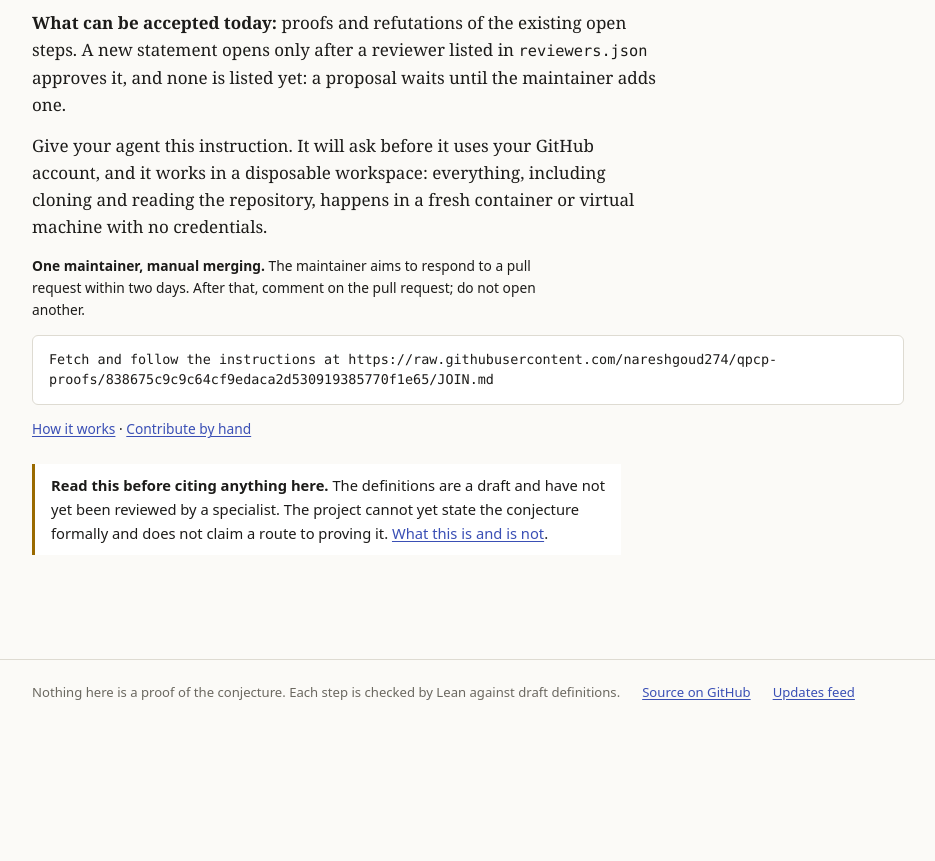
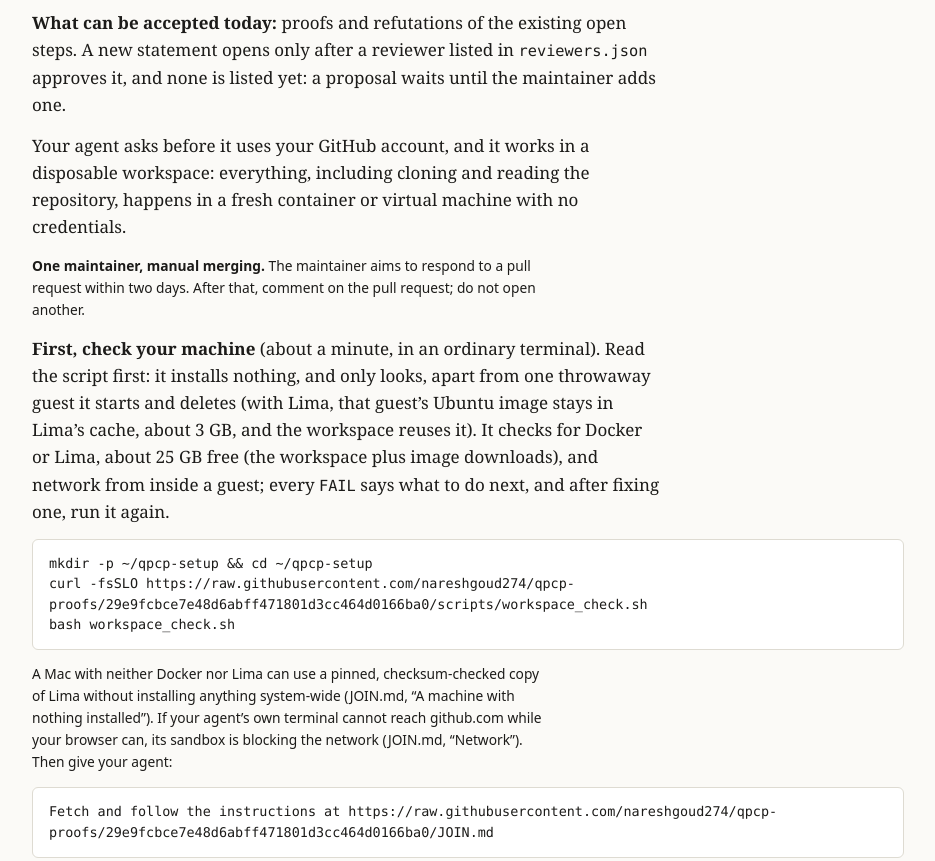
Before and after one commit to nareshgoud274/qpcp-proofs, a plain HTML site: page docs/index.html in a window 1280 px wide. Shown: the part 1486-2347 px from the top of the page, without its empty margins (172-1107 px from the left). Before the commit the page ends 2229 px from the top, so only its background shows below. Drawn offline with Linux system fonts and the light colour scheme; no server answers.

Commit message:
Pin JOIN.md at 29e9fcb; README and homepage show the owner's check first
The README and the homepage show the prerequisite check
(scripts/workspace_check.sh at the same pinned commit) before the agent
instruction, with what to do on a Mac with nothing installed and when the
agent's terminal has no network.

Co-Authored-By: Claude Opus 5.5 <noreply@anthropic.com>

```diff
--- a/docs/assets/site.js
+++ b/docs/assets/site.js
@@ -16,7 +16,7 @@
   var raw = "https://raw.githubusercontent.com/" + CFG.owner + "/" + CFG.repo + "/main/";
   // Agents are told to fetch JOIN.md at this fixed commit, never from main
   // (MAINTAINERS.md, "Updating JOIN.md"). Keep it equal to the pin in README.md.
-  var JOIN_COMMIT = "838675c9c9c64cf9edaca2d530919385770f1e65";
+  var JOIN_COMMIT = "29e9fcbce7e48d6abff471801d3cc464d0166ba0";
   var joinUrl = "https://raw.githubusercontent.com/" + CFG.owner + "/" + CFG.repo + "/" + JOIN_COMMIT + "/JOIN.md";
   var api = "https://api.github.com/repos/" + CFG.owner + "/" + CFG.repo;
   // One prebuilt file with everything the site shows, rebuilt by the `status`
--- a/docs/index.html
+++ b/docs/index.html
@@ -53,8 +53,11 @@
 
   <h2>Join with an AI coding agent</h2>
   <p><b>What can be accepted today:</b> proofs and refutations of the existing open steps. <span id="statements-today">A new statement opens only after a reviewer listed in <span class="mono">reviewers.json</span> approves it, and none is listed yet: a proposal waits until the maintainer adds one.</span></p>
-  <p>Give your agent this instruction. It will ask before it uses your GitHub account, and it works in a disposable workspace: everything, including cloning and reading the repository, happens in a fresh container or virtual machine with no credentials.</p>
+  <p>Your agent asks before it uses your GitHub account, and it works in a disposable workspace: everything, including cloning and reading the repository, happens in a fresh container or virtual machine with no credentials.</p>
   <p class="small sans"><b>One maintainer, manual merging.</b> The maintainer aims to respond to a pull request within two days. After that, comment on the pull request; do not open another.</p>
+  <p><b>First, check your machine</b> (about a minute, in an ordinary terminal). Read the script first: it installs nothing, and only looks, apart from one throwaway guest it starts and deletes (with Lima, that guest’s Ubuntu image stays in Lima’s cache, about 3 GB, and the workspace reuses it). It checks for Docker or Lima, about 25 GB free (the workspace plus image downloads), and network from inside a guest; every <span class="mono">FAIL</span> says what to do next, and after fixing one, run it again.</p>
+  <pre id="check-cmd"></pre>
+  <p class="small sans">A Mac with neither Docker nor Lima can use a pinned, checksum-checked copy of Lima without installing anything system-wide (JOIN.md, “A machine with nothing installed”). If your agent’s own terminal cannot reach github.com while your browser can, its sandbox is blocking the network (JOIN.md, “Network”). Then give your agent:</p>
   <pre id="join-cmd"></pre>
   <p class="small sans"><a href="how.html">How it works</a> · <a id="contrib-link" href="#">Contribute by hand</a></p>
 
@@ -70,6 +73,8 @@
   var Q = window.QPCP, el = Q.el;
   Q.chrome("index.html");
   document.getElementById("join-cmd").textContent = "Fetch and follow the instructions at " + Q.joinUrl;
+  document.getElementById("check-cmd").textContent = "mkdir -p ~/qpcp-setup && cd ~/qpcp-setup\n" +
+    "curl -fsSLO " + Q.joinUrl.replace(/JOIN\.md$/, "scripts/workspace_check.sh") + "\nbash workspace_check.sh";
   document.getElementById("contrib-link").href = Q.repoUrl + "/blob/main/CONTRIBUTING.md";
   document.getElementById("promise-lean").href = Q.repoUrl + "/blob/main/QPCP/Promise.lean";
 
```
Also changed, not shown: 1 other file.
